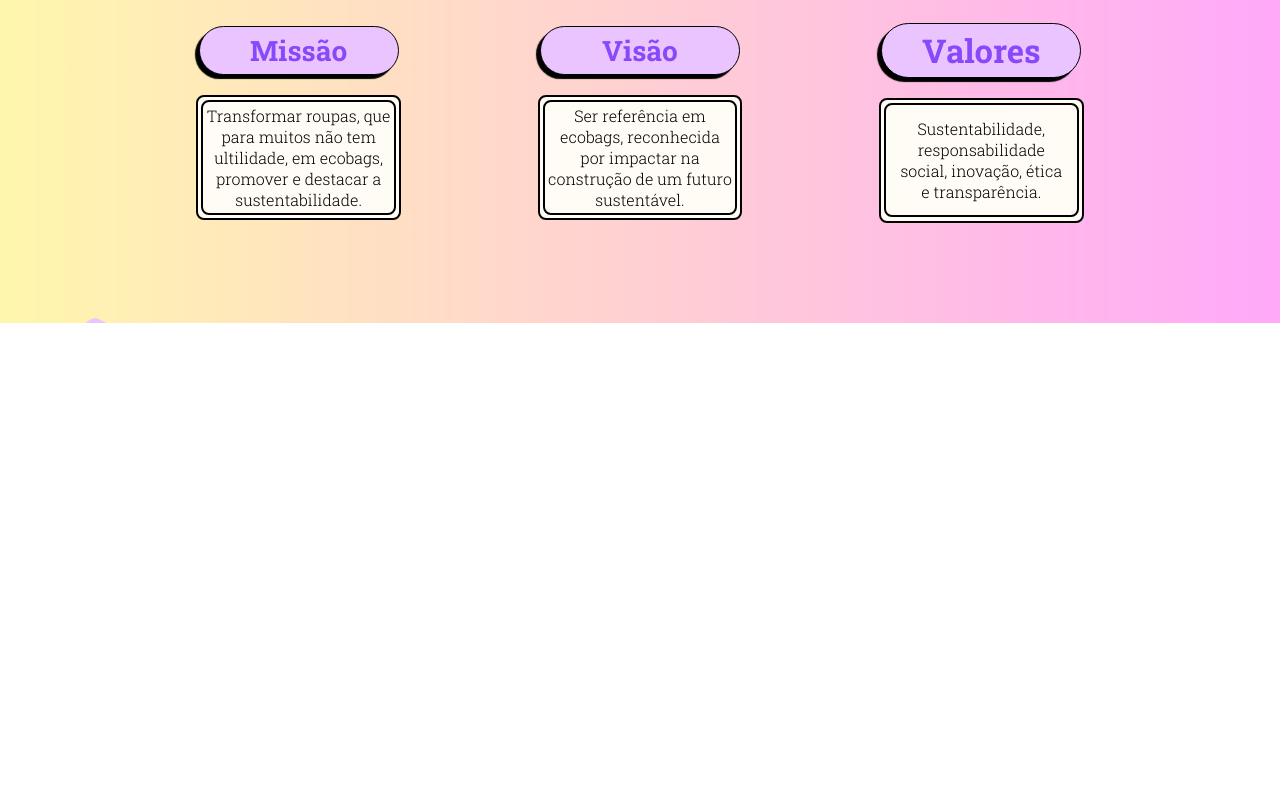
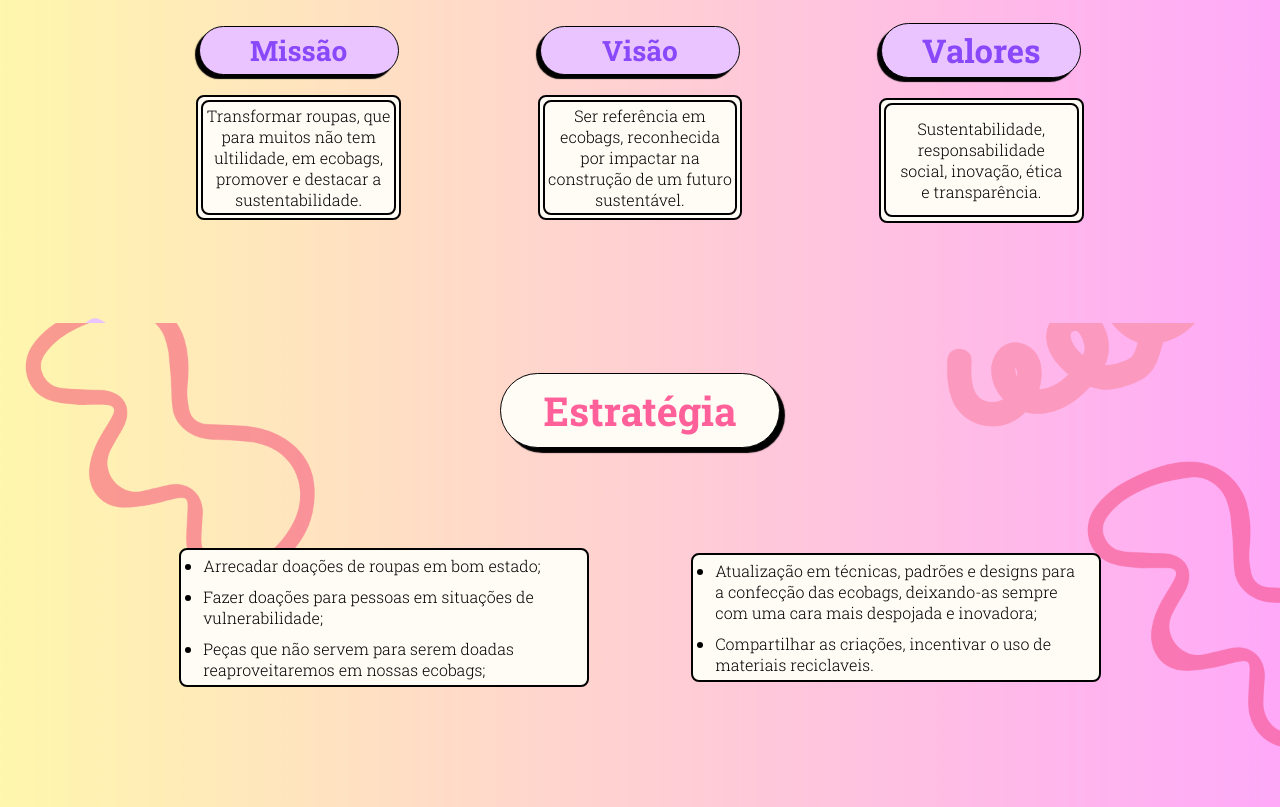
Before and after one commit to gabrielrichard01/new-bags, a plain HTML site: page index.html in a window 1280 px wide. Shown: the part 1627-2434 px from the top of the page. Before the commit the page ends 1950 px from the top, so only its background shows below. Drawn offline with Linux system fonts and the light colour scheme.

Commit message:
seção estrategia finalizado

```diff
--- a/index.html
+++ b/index.html
@@ -117,7 +117,34 @@
         </section>
         <section id="estrategia">
             <div class="container">
-
+                <div class="estrategia-title">
+                    <h2>Estratégia</h2>
+                </div>
+                <div class="estrategia-content">
+                    <div class="list">
+                        <ul class="estrategia-list">
+                            <li>
+                                Arrecadar doações de roupas em bom estado;
+                            </li>
+                            <li>
+                                Fazer doações para pessoas em situações de vulnerabilidade;
+                            </li>
+                            <li>
+                                Peças que não servem para serem doadas reaproveitaremos em nossas ecobags;
+                            </li>
+                        </ul>
+                    </div>
+                    <div class="list">
+                        <ul class="estrategia-list">
+                            <li>
+                                Atualização em técnicas, padrões e designs para a confecção das ecobags, deixando-as sempre com uma cara mais despojada e inovadora;
+                            </li>
+                            <li>
+                                Compartilhar as criações, incentivar o uso de materiais reciclaveis.
+                            </li>
+                        </ul>
+                    </div>
+                </div>
             </div>
         </section>
     </main>
--- a/styles/styles.css
+++ b/styles/styles.css
@@ -301,3 +301,62 @@ to {
         height: 50%;
     }
 }
+
+#estrategia{
+    background-image: url(../images/fundos/estrategia.png);
+    background-repeat: no-repeat;
+    background-size: cover;
+    padding-top: 50px;
+}
+
+.estrategia-content{
+    display: grid;
+    grid-template-columns: 1fr 1fr;
+    padding-top: 80px;
+    align-items: center;
+    padding: 100px 0;
+}
+
+.estrategia-title h2{
+    background-color: #fffbf5;
+    box-shadow: 5px 5px 1px black;
+    color: #ff6099;
+    font-size: 40px;
+    text-align: center;
+    margin: 0 auto;
+    width: 280px;
+    padding: 10px;
+    border-radius: 50px;
+    border: 1px solid black;
+    font-weight: bold;
+}
+
+.estrategia-list{
+    background-color: #fffbf5;
+    border-radius: 8px;
+    border: 2px solid black;
+    padding: 0 22px;
+    height: 100%;
+    width: 80%;
+    margin: 0 auto;
+}
+
+.estrategia-list li{
+    padding: 5px 0;
+}
+
+.list{
+    margin-bottom: 20px;
+}
+
+@media (max-width: 1030px){
+    .estrategia-title h2{
+        font-size: 28px;
+        width: 250px;
+    }
+
+    .estrategia-content{
+        margin: 0 auto;
+        display: block;
+    }
+}
```
Also changed, not shown: images/fundos/estrategia.png (added).
